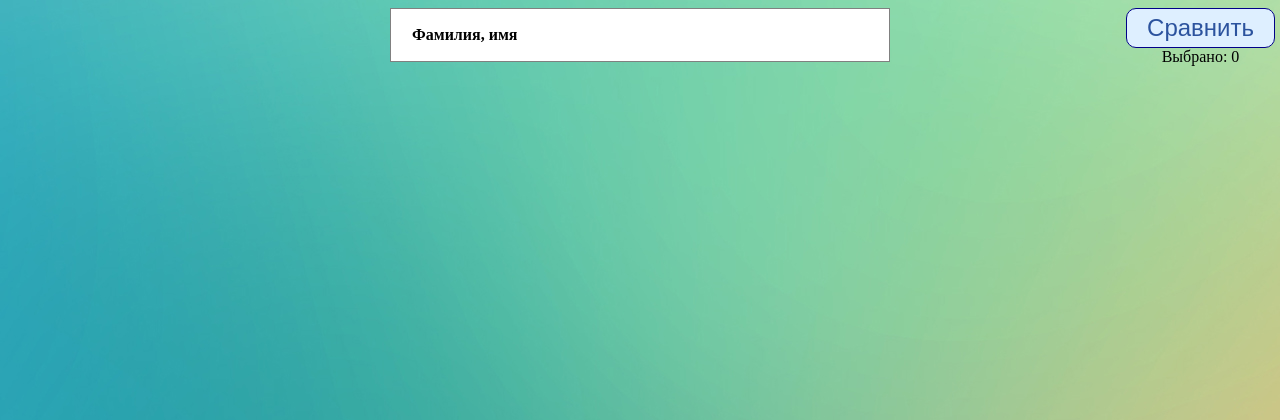
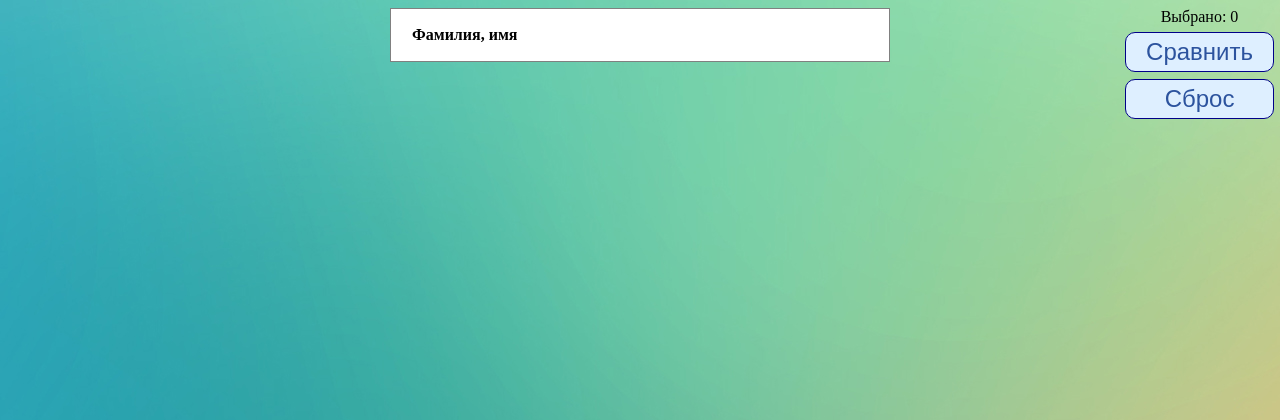
Before and after one commit to parallel-p/pesto-web, a Django app: page /users in a window 1280 px wide. Shown: the top 420 px of the page. Run offline with Django 3.2, Linux system fonts and the light colour scheme; some libraries are stand-ins or nearby versions.

Commit message:
Added clear button

```diff
--- a/web/stats/static/style.css
+++ b/web/stats/static/style.css
@@ -9,6 +9,17 @@ table {
     border-style: solid;
     border: 1px thin solid;
     border-collapse: collapse;
+}
+
+.blank
+{
+    background-color:transparent;
+    border: 0px;
+}
+
+.fullwidth
+{
+    width:100%;
 }
 
 .name_cell {
--- a/web/stats/templates/base.html
+++ b/web/stats/templates/base.html
@@ -8,6 +8,6 @@
     </head>
     <body>
         {% block body %}{% endblock %}
-        <p class="copyright"t>Room 2.2</p>
+        <p class="copyright">Room 2.2</p>
     </body>
 </html>
--- a/web/stats/templates/home.html
+++ b/web/stats/templates/home.html
@@ -9,7 +9,7 @@
 
             <p class="home">
                 Добро пожаловать в Pesto-web. Pesto-web - это сайт для просмотра и подсчета статистик школьника.<br>
-                Вы можете найти себя в закладке Users. Остальные разделы будут доработаны позже.<br>
+                Вы можете найти себя в закладке Пользователи. Остальные разделы будут доработаны позже.<br>
                 С новым годом!
             </p>
         </div>
--- a/web/stats/templates/users.html
+++ b/web/stats/templates/users.html
@@ -11,6 +11,12 @@
     function updateCounter()
     {
         $('#selected').text('Выбрано: ' + selected);
+    }
+    function clearSelection()
+    {
+        $('input[type=checkbox]').attr('checked', false);
+        selected = 0;
+        updateCounter();
     }
     function compare()
     {
@@ -37,8 +43,17 @@
     });
     </script>
     <div style="position:fixed;right:5px;text-align:center;">
-    <input class="button" type="submit" value="Сравнить" onclick="compare();"><br>
-    <span id="selected"></span>
+    <span id="selected"></span><br>
+
+    <table class="blank"><tr><td>
+    <div class="wrapper_button">
+    <button class="button fullwidth" type="submit" onclick="compare();">Сравнить</button><br>
+    </div>
+    </td></tr><tr><td>
+    <div class="wrapper_button">
+    <button class="button fullwidth" href="javascript:clearSelection()">Сброс</button>
+    </div>
+    </td></tr></table>
     </div>
         <table align="center" border="1" width="500">
             <tr class="name_title">
--- a/web/themes/views.py
+++ b/web/themes/views.py
@@ -16,7 +16,8 @@ def compare(request, users):
     solved = [themes_by_user(user.id) for user in users]
     parts = [pr.part for pr in solved[0]]
     for ures in solved[1:]:
-        parts = [pr for pr in parts if pr in [cp.part for cp in ures]]  # participated by everyone
+        all_parts = [cp.part for cp in ures]
+        parts = [pr for pr in parts if pr in all_parts]  # participated by everyone
 
     result = []
     for part in parts:
```
